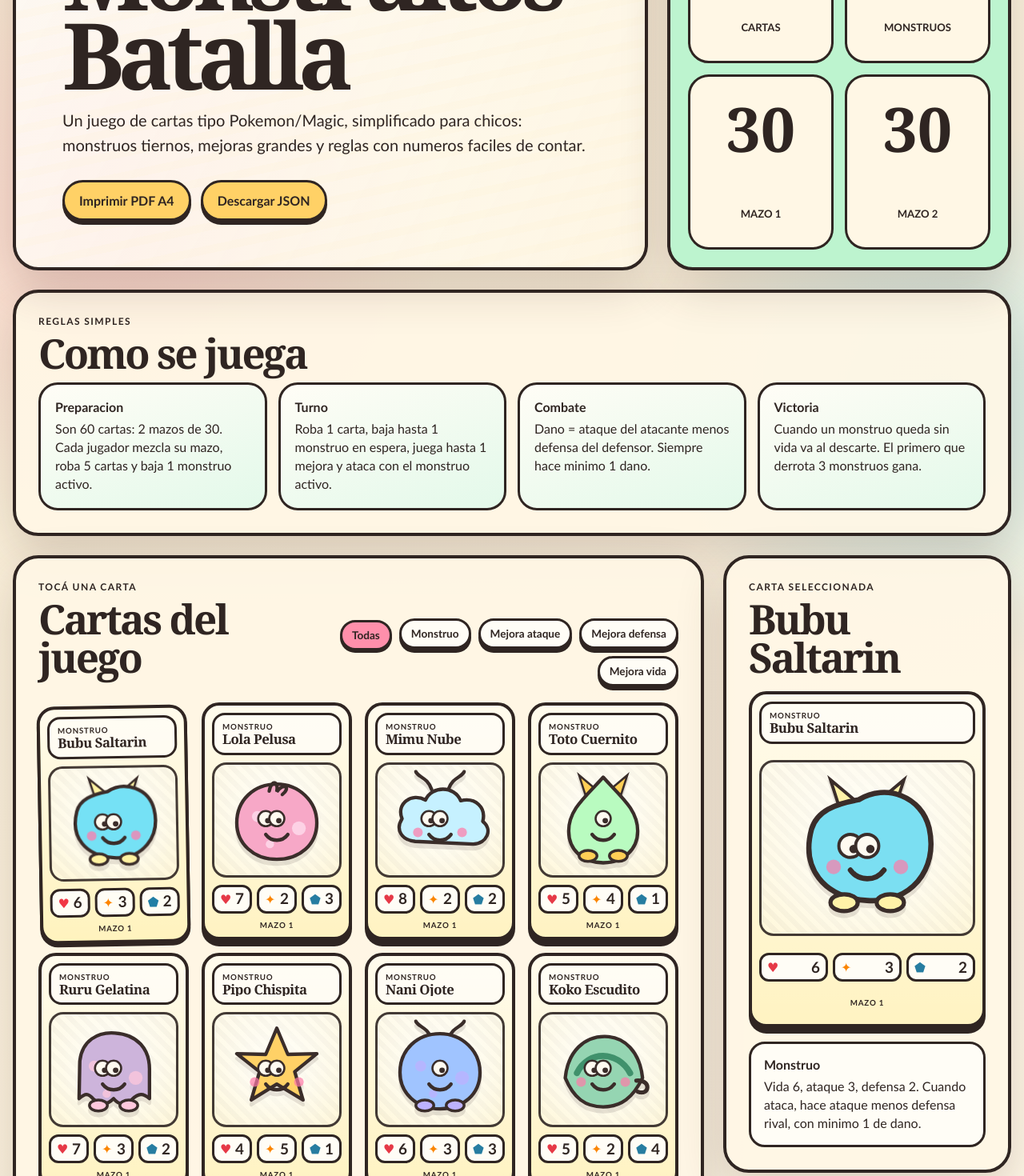
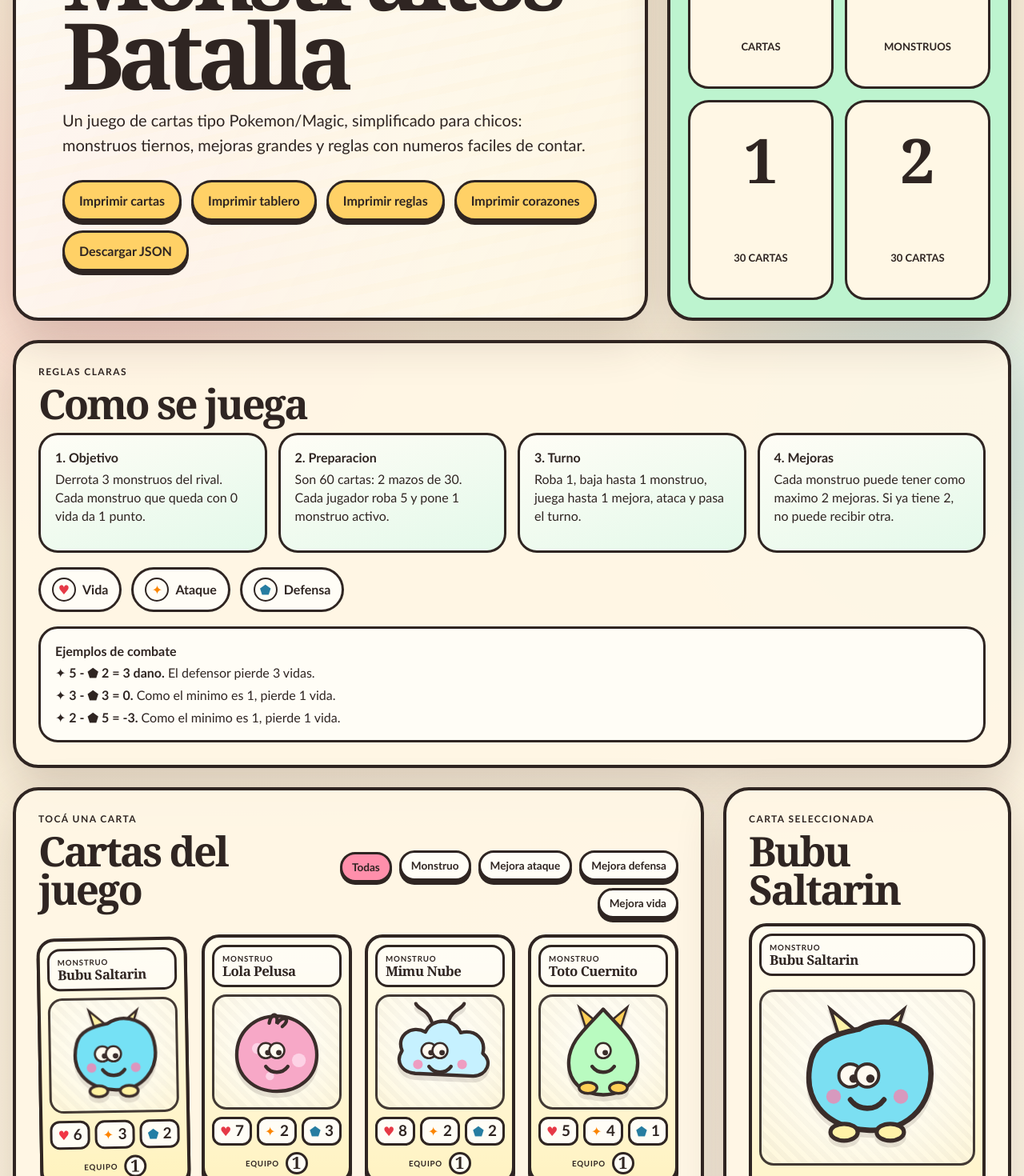
Before and after one commit to proyectorama/batalla-de-monstruitos, a React (Vite) app: page / in a window 1280 px wide. Shown: the part 200-1670 px from the top of the page at 80% size. Built offline with nearby package versions, Linux system fonts and the light colour scheme.

Commit message:
Improve printable rules and game materials

```diff
--- a/src/App.tsx
+++ b/src/App.tsx
@@ -5,6 +5,7 @@ import { PrintArea } from "./components/PrintArea";
 import { RulesPanel } from "./components/RulesPanel";
 import { cardCounts, cards, deckOne, deckTwo } from "./data/deck";
 import type { Card } from "./types/cards";
+import type { PrintMode } from "./types/print";
 
 const getInitialCard = (): Card => {
   const firstCard = cards[0];
@@ -20,7 +21,10 @@ export function App() {
   const [selectedCard, setSelectedCard] = useState<Card>(getInitialCard);
   const [filter, setFilter] = useState<Filter>("all");
 
-  const handlePrint = () => window.print();
+  const handlePrint = (mode: PrintMode) => {
+    document.body.dataset.printMode = mode;
+    window.setTimeout(() => window.print(), 0);
+  };
   const cardsDownloadHref = `data:application/json;charset=utf-8,${encodeURIComponent(JSON.stringify(cards, null, 2))}`;
 
   return (
@@ -34,15 +38,18 @@ export function App() {
               Un juego de cartas tipo Pokemon/Magic, simplificado para chicos: monstruos tiernos, mejoras grandes y reglas con numeros faciles de contar.
             </p>
             <div className="hero-actions">
-              <button className="primary-action" type="button" onClick={handlePrint}>Imprimir PDF A4</button>
+              <button className="primary-action" type="button" onClick={() => handlePrint("cards")}>Imprimir cartas</button>
+              <button type="button" onClick={() => handlePrint("boards")}>Imprimir tablero</button>
+              <button type="button" onClick={() => handlePrint("rules")}>Imprimir reglas</button>
+              <button type="button" onClick={() => handlePrint("tokens")}>Imprimir corazones</button>
               <a href={cardsDownloadHref} download="monstruitos-batalla-cards.json">Descargar JSON</a>
             </div>
           </div>
           <div className="deck-summary" aria-label="Resumen del mazo">
             <div><strong>{cardCounts.total}</strong><span>cartas</span></div>
             <div><strong>{cardCounts.monsters}</strong><span>monstruos</span></div>
-            <div><strong>{deckOne.length}</strong><span>mazo 1</span></div>
-            <div><strong>{deckTwo.length}</strong><span>mazo 2</span></div>
+            <div><strong>1</strong><span>{deckOne.length} cartas</span></div>
+            <div><strong>2</strong><span>{deckTwo.length} cartas</span></div>
           </div>
         </section>
 
--- a/src/components/CardFace.tsx
+++ b/src/components/CardFace.tsx
@@ -40,7 +40,10 @@ export function CardFace({ card, selected = false, onSelect }: CardFaceProps) {
           </div>
         )}
 
-        <footer className="card-footer">Mazo {card.deck}</footer>
+        <footer className="card-footer" aria-label={`Equipo ${card.deck}`}>
+          <span>Equipo</span>
+          <strong>{card.deck}</strong>
+        </footer>
       </button>
     </article>
   );
--- a/src/components/PrintArea.tsx
+++ b/src/components/PrintArea.tsx
@@ -8,16 +8,103 @@ type PrintAreaProps = {
 
 export function PrintArea({ cards }: PrintAreaProps) {
   const pages = chunkCards(cards, 15);
+  const lifeTokens = Array.from({ length: 80 }, (_, index) => index + 1);
 
   return (
     <section className="print-area" aria-label="Hojas listas para imprimir">
-      {pages.map((pageCards, pageIndex) => (
-        <div className="print-page" key={`page-${pageIndex + 1}`}>
-          {pageCards.map((card) => (
-            <CardFace card={card} key={card.id} />
-          ))}
+      <div className="print-cards">
+        {pages.map((pageCards, pageIndex) => (
+          <div className="print-page card-print-page" key={`page-${pageIndex + 1}`}>
+            {pageCards.map((card) => (
+              <CardFace card={card} key={card.id} />
+            ))}
+          </div>
+        ))}
+      </div>
+
+      <div className="print-boards">
+        {[1, 2].map((player) => (
+          <div className="board-page" key={`board-${player}`}>
+            <header>
+              <span>Tablero</span>
+              <strong>Jugador {player}</strong>
+            </header>
+            <div className="board-layout">
+              <div className="board-zone active-zone">Monstruo activo</div>
+              <div className="board-zone bench-zone">Espera 1</div>
+              <div className="board-zone bench-zone">Espera 2</div>
+              <div className="board-zone deck-zone">Mazo</div>
+              <div className="board-zone discard-zone">Descarte</div>
+              <div className="board-zone points-zone">Puntos: 0  1  2  3</div>
+            </div>
+            <footer>
+              <span>1 Roba</span>
+              <span>2 Baja monstruo</span>
+              <span>3 Juega 1 mejora</span>
+              <span>4 Ataca</span>
+              <span>5 Pasa turno</span>
+            </footer>
+          </div>
+        ))}
+      </div>
+
+      <div className="print-rules">
+        <div className="rules-page">
+          <h1>Reglas de Monstruitos Batalla</h1>
+          <section>
+            <h2>Objetivo</h2>
+            <p>Gana quien derrota 3 monstruos del rival. Un monstruo es derrotado cuando su vida llega a 0.</p>
+          </section>
+          <section>
+            <h2>Preparacion</h2>
+            <ol>
+              <li>Cada jugador usa su equipo de 30 cartas: equipo 1 o equipo 2.</li>
+              <li>Mezcla el mazo y roba 5 cartas.</li>
+              <li>Si no robaste monstruos, muestra la mano, mezcla y roba 5 otra vez.</li>
+              <li>Pone 1 monstruo como activo. Puedes tener hasta 2 monstruos en espera.</li>
+            </ol>
+          </section>
+          <section>
+            <h2>Turno</h2>
+            <ol>
+              <li>Roba 1 carta.</li>
+              <li>Puedes bajar 1 monstruo a la espera si tienes lugar.</li>
+              <li>Puedes jugar 1 mejora sobre un monstruo tuyo.</li>
+              <li>Ataca con tu monstruo activo.</li>
+              <li>Pasa el turno.</li>
+            </ol>
+          </section>
+          <section>
+            <h2>Mejoras</h2>
+            <p>Cada monstruo puede tener como maximo 2 mejoras. Las mejoras quedan sobre el monstruo. Si el monstruo es derrotado, sus mejoras tambien van al descarte.</p>
+          </section>
+          <section>
+            <h2>Combate</h2>
+            <p><b>Dano = ataque del atacante - defensa del defensor.</b> Si el resultado es 0 o menos, igual hace 1 dano.</p>
+            <div className="print-combat-examples">
+              <p>✦ 5 - ⬟ 2 = 3 dano. Pierde 3 corazones.</p>
+              <p>✦ 3 - ⬟ 3 = 0, pero el minimo es 1. Pierde 1 corazon.</p>
+              <p>✦ 2 - ⬟ 5 = -3, pero el minimo es 1. Pierde 1 corazon.</p>
+            </div>
+          </section>
+          <section>
+            <h2>Iconos</h2>
+            <p><b>♥ Vida</b> son los corazones que tiene el monstruo. <b>✦ Ataque</b> es la fuerza para atacar. <b>⬟ Defensa</b> reduce el dano recibido.</p>
+          </section>
         </div>
-      ))}
+      </div>
+
+      <div className="print-tokens">
+        <div className="tokens-page">
+          <h1>Fichas de vida</h1>
+          <p>Recorta los cuadrados. Cada corazon vale 1 vida.</p>
+          <div className="tokens-grid">
+            {lifeTokens.map((token) => (
+              <div className="life-token" key={token}>♥</div>
+            ))}
+          </div>
+        </div>
+      </div>
     </section>
   );
 }
--- a/src/components/RulesPanel.tsx
+++ b/src/components/RulesPanel.tsx
@@ -3,25 +3,36 @@ import { cardCounts } from "../data/deck";
 export function RulesPanel() {
   return (
     <section className="rules panel" aria-labelledby="rules-title">
-      <p className="eyebrow">Reglas simples</p>
+      <p className="eyebrow">Reglas claras</p>
       <h2 id="rules-title">Como se juega</h2>
       <div className="rules-grid">
         <div>
-          <h3>Preparacion</h3>
-          <p>Son {cardCounts.total} cartas: 2 mazos de 30. Cada jugador mezcla su mazo, roba 5 cartas y baja 1 monstruo activo.</p>
+          <h3>1. Objetivo</h3>
+          <p>Derrota 3 monstruos del rival. Cada monstruo que queda con 0 vida da 1 punto.</p>
         </div>
         <div>
-          <h3>Turno</h3>
-          <p>Roba 1 carta, baja hasta 1 monstruo en espera, juega hasta 1 mejora y ataca con el monstruo activo.</p>
+          <h3>2. Preparacion</h3>
+          <p>Son {cardCounts.total} cartas: 2 mazos de 30. Cada jugador roba 5 y pone 1 monstruo activo.</p>
         </div>
         <div>
-          <h3>Combate</h3>
-          <p>Dano = ataque del atacante menos defensa del defensor. Siempre hace minimo 1 dano.</p>
+          <h3>3. Turno</h3>
+          <p>Roba 1, baja hasta 1 monstruo, juega hasta 1 mejora, ataca y pasa el turno.</p>
         </div>
         <div>
-          <h3>Victoria</h3>
-          <p>Cuando un monstruo queda sin vida va al descarte. El primero que derrota 3 monstruos gana.</p>
+          <h3>4. Mejoras</h3>
+          <p>Cada monstruo puede tener como maximo 2 mejoras. Si ya tiene 2, no puede recibir otra.</p>
         </div>
+      </div>
+      <div className="icon-rules" aria-label="Iconos de las cartas">
+        <span><b className="icon life-icon">♥</b> Vida</span>
+        <span><b className="icon attack-icon">✦</b> Ataque</span>
+        <span><b className="icon defense-icon">⬟</b> Defensa</span>
+      </div>
+      <div className="combat-examples">
+        <h3>Ejemplos de combate</h3>
+        <p><b>✦ 5 - ⬟ 2 = 3 dano.</b> El defensor pierde 3 vidas.</p>
+        <p><b>✦ 3 - ⬟ 3 = 0.</b> Como el minimo es 1, pierde 1 vida.</p>
+        <p><b>✦ 2 - ⬟ 5 = -3.</b> Como el minimo es 1, pierde 1 vida.</p>
       </div>
     </section>
   );
--- a/src/styles.css
+++ b/src/styles.css
@@ -112,7 +112,7 @@ h3 { margin-bottom: 6px; font-size: 1rem; }
   margin-top: 28px;
 }
 
-.primary-action, .hero-actions a, .filters button {
+.primary-action, .hero-actions button, .hero-actions a, .filters button {
   border: 3px solid var(--ink);
   border-radius: 999px;
   background: var(--yellow);
@@ -124,9 +124,9 @@ h3 { margin-bottom: 6px; font-size: 1rem; }
   transition: transform 160ms ease, box-shadow 160ms ease, background 160ms ease;
 }
 
-.primary-action, .hero-actions a { padding: 13px 18px; }
+.primary-action, .hero-actions button, .hero-actions a { padding: 13px 18px; }
 
-.primary-action:hover, .hero-actions a:hover, .filters button:hover, .filters button.active {
+.primary-action:hover, .hero-actions button:hover, .hero-actions a:hover, .filters button:hover, .filters button.active {
   transform: translateY(2px);
   box-shadow: 0 3px 0 var(--ink);
   background: var(--pink);
@@ -338,8 +338,25 @@ h3 { margin-bottom: 6px; font-size: 1rem; }
 .boost-rule span:empty { display: none; }
 
 .card-footer {
+  display: flex;
+  align-items: center;
+  justify-content: center;
+  gap: 8px;
   margin-top: 8px;
   text-align: center;
+}
+
+.card-footer strong {
+  display: inline-grid;
+  place-items: center;
+  width: 28px;
+  height: 28px;
+  border: 3px solid var(--ink);
+  border-radius: 50%;
+  background: #fffdf6;
+  font-family: Georgia, "Times New Roman", serif;
+  font-size: 1.3rem;
+  line-height: 1;
 }
 
 .detail-card {
@@ -362,6 +379,47 @@ h3 { margin-bottom: 6px; font-size: 1rem; }
 .detail-copy p { margin: 6px 0 0; line-height: 1.45; }
 
 .print-area { display: none; }
+
+.icon-rules {
+  display: flex;
+  flex-wrap: wrap;
+  gap: 12px;
+  margin-top: 18px;
+}
+
+.icon-rules span {
+  display: inline-flex;
+  align-items: center;
+  gap: 8px;
+  padding: 10px 14px;
+  border: 3px solid var(--ink);
+  border-radius: 999px;
+  background: #fffdf6;
+  font-weight: 900;
+}
+
+.icon {
+  display: inline-grid;
+  place-items: center;
+  width: 30px;
+  height: 30px;
+  border: 2px solid var(--ink);
+  border-radius: 50%;
+}
+
+.life-icon { color: #e63946; }
+.attack-icon { color: #fb8500; }
+.defense-icon { color: #277da1; }
+
+.combat-examples {
+  margin-top: 18px;
+  padding: 18px;
+  border: 3px solid var(--ink);
+  border-radius: 24px;
+  background: #fffdf6;
+}
+
+.combat-examples p { margin: 8px 0 0; }
 
 @media (max-width: 980px) {
   .hero, .workspace { grid-template-columns: 1fr; }
@@ -397,19 +455,25 @@ h3 { margin-bottom: 6px; font-size: 1rem; }
 
   .app-shell { display: none; }
   .print-area { display: block; }
+  .print-cards, .print-boards, .print-rules, .print-tokens { display: none; }
 
-  .print-page {
+  body[data-print-mode="cards"] .print-cards,
+  body[data-print-mode="boards"] .print-boards,
+  body[data-print-mode="rules"] .print-rules,
+  body[data-print-mode="tokens"] .print-tokens { display: block; }
+
+  .card-print-page {
     display: grid;
     width: 285mm;
     height: 198mm;
     grid-template-columns: repeat(5, 1fr);
     grid-template-rows: repeat(3, 1fr);
-    gap: 3mm;
+    gap: 0;
     page-break-after: always;
     break-after: page;
   }
 
-  .print-page:last-child { page-break-after: auto; break-after: auto; }
+  .card-print-page:last-child { page-break-after: auto; break-after: auto; }
 
   .game-card, .card-button {
     width: 100%;
@@ -420,7 +484,7 @@ h3 { margin-bottom: 6px; font-size: 1rem; }
   .card-button {
     padding: 2.2mm;
     border: 0.8mm solid #2f2522;
-    border-radius: 4mm;
+    border-radius: 0;
     box-shadow: none;
     -webkit-print-color-adjust: exact;
     print-color-adjust: exact;
@@ -435,6 +499,13 @@ h3 { margin-bottom: 6px; font-size: 1rem; }
 
   .card-header strong { font-size: 10pt; }
   .card-kind, .card-footer { font-size: 5.6pt; }
+  .card-footer { gap: 1.4mm; margin-top: 1mm; }
+  .card-footer strong {
+    width: 6.8mm;
+    height: 6.8mm;
+    border-width: 0.55mm;
+    font-size: 13pt;
+  }
 
   .art-frame {
     min-height: 28mm;
@@ -464,5 +535,130 @@ h3 { margin-bottom: 6px; font-size: 1rem; }
     font-size: 9pt;
   }
 
-  .card-footer { margin-top: 1.4mm; }
+  .board-page, .rules-page, .tokens-page {
+    width: 285mm;
+    min-height: 198mm;
+    page-break-after: always;
+    break-after: page;
+    color: #2f2522;
+    -webkit-print-color-adjust: exact;
+    print-color-adjust: exact;
+  }
+
+  .board-page:last-child, .rules-page:last-child, .tokens-page:last-child { page-break-after: auto; break-after: auto; }
+
+  .board-page {
+    display: grid;
+    grid-template-rows: auto 1fr auto;
+    gap: 7mm;
+    padding: 4mm;
+    border: 1.2mm solid #2f2522;
+    background: #fff7e5;
+  }
+
+  .board-page header {
+    display: flex;
+    justify-content: space-between;
+    align-items: end;
+    border-bottom: 1mm solid #2f2522;
+    padding-bottom: 3mm;
+  }
+
+  .board-page header span { font-size: 18pt; font-weight: 900; text-transform: uppercase; }
+  .board-page header strong { font-family: Georgia, "Times New Roman", serif; font-size: 42pt; line-height: 1; }
+
+  .board-layout {
+    display: grid;
+    grid-template-columns: 1.2fr 1fr 1fr 0.8fr;
+    grid-template-rows: 1fr 1fr;
+    gap: 5mm;
+  }
+
+  .board-zone {
+    display: grid;
+    place-items: center;
+    border: 1mm dashed #2f2522;
+    border-radius: 5mm;
+    background: #fffdf6;
+    font-size: 20pt;
+    font-weight: 900;
+    text-align: center;
+  }
+
+  .active-zone { grid-row: span 2; font-size: 28pt; background: #ffd6a5; }
+  .deck-zone { background: #cdefff; }
+  .discard-zone { background: #ffc8dd; }
+  .points-zone { grid-column: span 2; background: #d8f3dc; }
+
+  .board-page footer {
+    display: grid;
+    grid-template-columns: repeat(5, 1fr);
+    gap: 3mm;
+  }
+
+  .board-page footer span {
+    padding: 3mm;
+    border: 0.8mm solid #2f2522;
+    border-radius: 4mm;
+    background: #fffdf6;
+    font-size: 12pt;
+    font-weight: 900;
+    text-align: center;
+  }
+
+  .rules-page {
+    padding: 7mm;
+    background: #fffdf6;
+    border: 1mm solid #2f2522;
+    columns: 2;
+    column-gap: 10mm;
+  }
+
+  .rules-page h1 {
+    column-span: all;
+    margin: 0 0 5mm;
+    border-bottom: 1mm solid #2f2522;
+    padding-bottom: 3mm;
+    font-size: 34pt;
+    letter-spacing: -0.04em;
+  }
+
+  .rules-page h2 { font-size: 18pt; margin: 0 0 2mm; }
+  .rules-page p, .rules-page li { font-size: 11.5pt; line-height: 1.35; }
+  .rules-page section { break-inside: avoid; margin-bottom: 4mm; }
+  .rules-page ol { padding-left: 6mm; margin: 0; }
+
+  .print-combat-examples {
+    padding: 3mm;
+    border: 0.8mm solid #2f2522;
+    border-radius: 4mm;
+    background: #f8ecd4;
+  }
+
+  .tokens-page {
+    padding: 6mm;
+    background: #fffdf6;
+  }
+
+  .tokens-page h1 { font-size: 30pt; margin: 0 0 1mm; }
+  .tokens-page p { margin: 0 0 4mm; font-size: 13pt; font-weight: 900; }
+
+  .tokens-grid {
+    display: grid;
+    grid-template-columns: repeat(10, 1fr);
+    gap: 0;
+    border-top: 0.6mm solid #2f2522;
+    border-left: 0.6mm solid #2f2522;
+  }
+
+  .life-token {
+    display: grid;
+    place-items: center;
+    height: 17mm;
+    border-right: 0.6mm solid #2f2522;
+    border-bottom: 0.6mm solid #2f2522;
+    color: #e63946;
+    font-size: 22pt;
+    font-weight: 900;
+  }
 }
--- /dev/null
+++ b/src/types/print.ts
@@ -0,0 +1 @@
+export type PrintMode = "cards" | "boards" | "rules" | "tokens";
```
